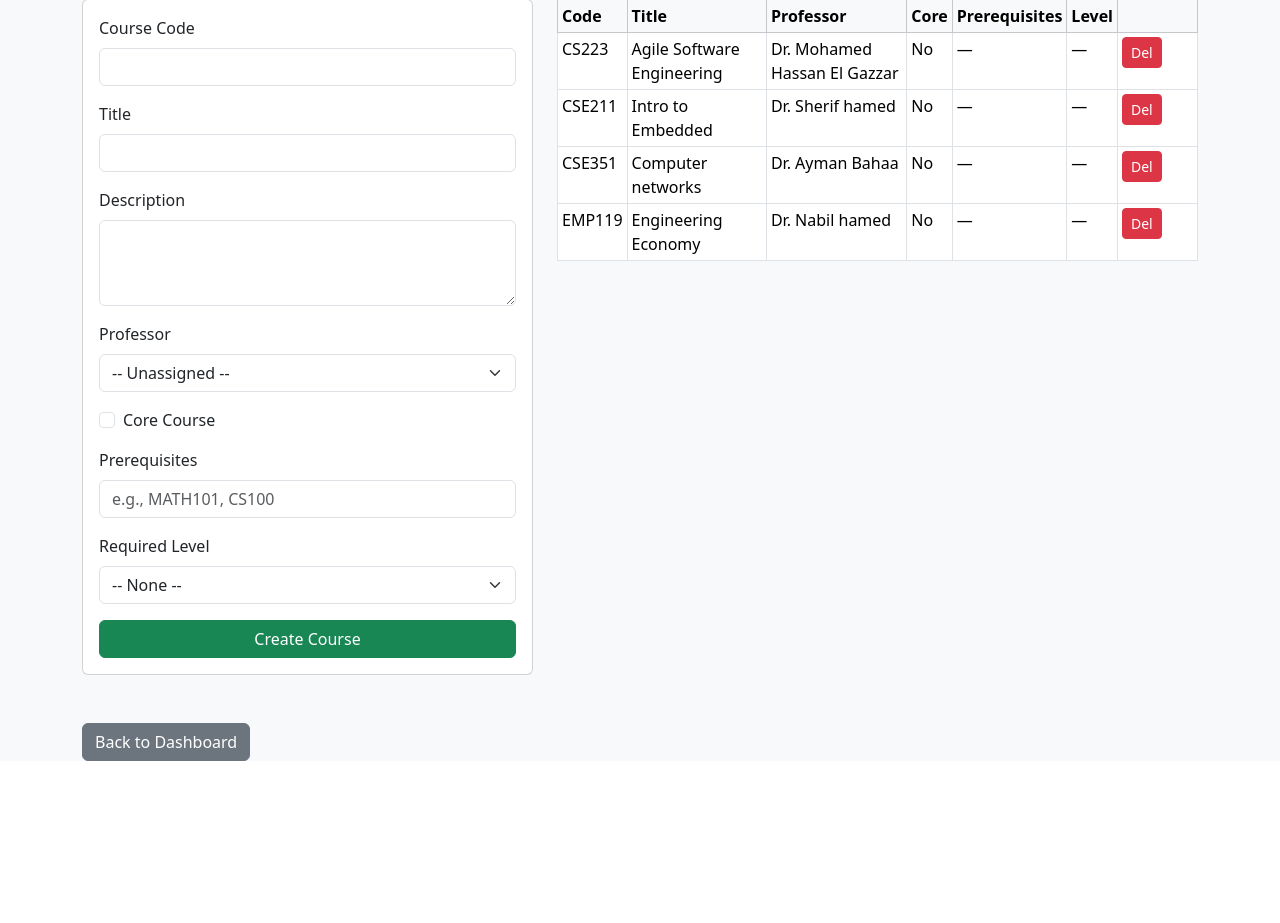
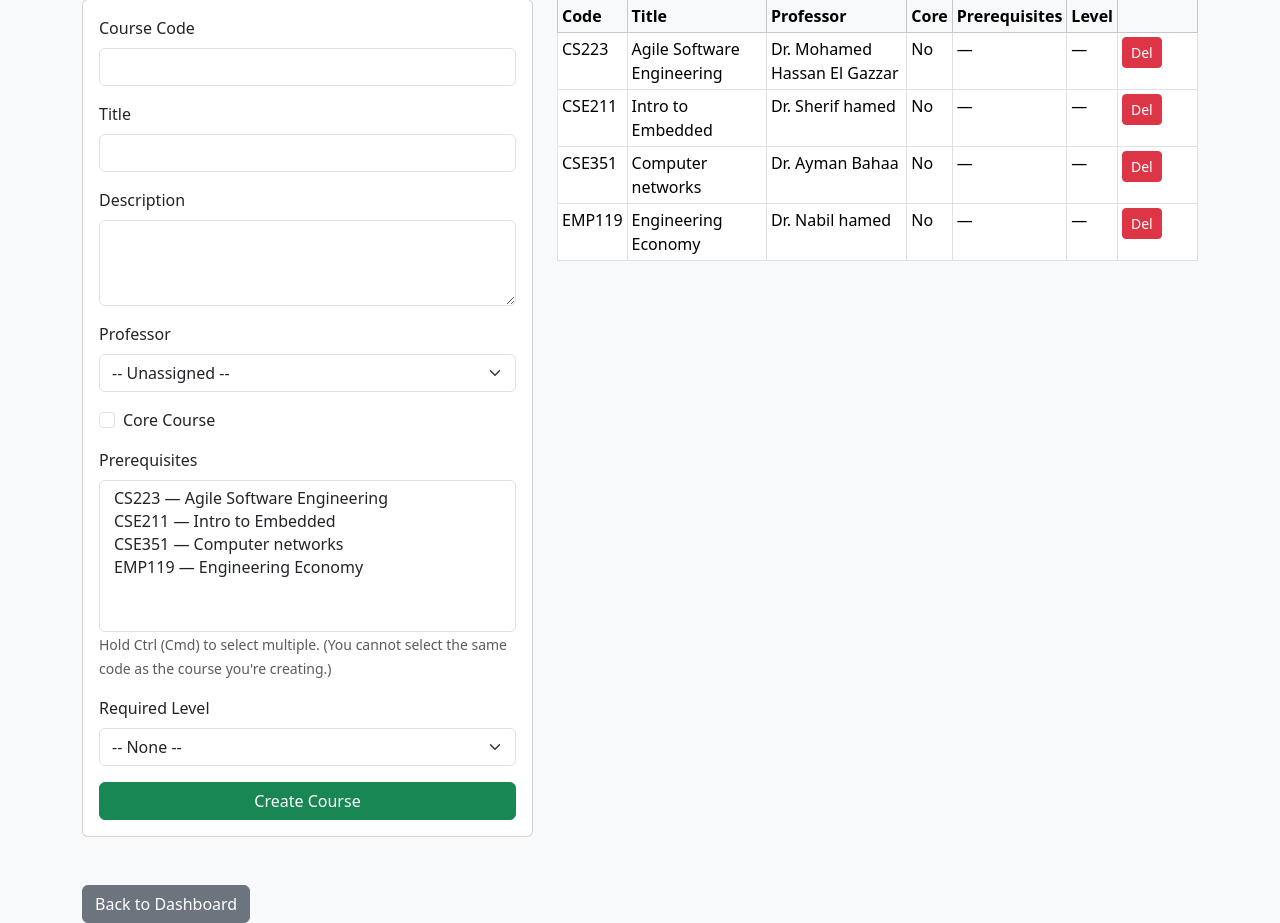
Before and after one commit to rowaidaEmad/ums, a PHP site: page /admin_courses.php in a window 1280 px wide. Shown: the part 155-1078 px from the top of the page. Before the commit the page ends 916 px from the top, so only its background shows below. Run offline with PHP 8.4, Linux system fonts and the light colour scheme; a user stored in the database is signed in; data comes from the database, SQL or seed files in the repository.

Commit message:
updated managing courses

```diff
--- a/admin_courses.php
+++ b/admin_courses.php
@@ -6,6 +6,13 @@ require_once 'db.php';
 $pdo = getDB();
 $errors = [];
 
+// Load professors for dropdown (needed before the form)
+$professors = $pdo->query("SELECT id, name FROM users WHERE role = 'professor' ORDER BY name")->fetchAll();
+
+// Load existing courses (needed for prerequisites multi-select)
+// We select only code and title here for the dropdown; we also retrieve full rows later for the table.
+$courseOptions = $pdo->query("SELECT id, code, title FROM courses ORDER BY code")->fetchAll(PDO::FETCH_ASSOC);
+
 // Handle create new course
 if ($_SERVER['REQUEST_METHOD'] === 'POST' && ($_POST['action'] ?? '') === 'create') {
     $code = trim($_POST['code'] ?? '');
@@ -13,11 +20,54 @@ if ($_SERVER['REQUEST_METHOD'] === 'POST' && ($_POST['action'] ?? '') === 'creat
     $description = trim($_POST['description'] ?? '');
     $professor_id = $_POST['professor_id'] !== '' ? (int)$_POST['professor_id'] : null;
     $is_core = isset($_POST['is_core']) ? 1 : 0;
-    $prerequisites = trim($_POST['prerequisites'] ?? '');
     $must_level = trim($_POST['must_level'] ?? '');
 
-    if (!$code || !$title) {
+    // Handle prerequisites: could be posted as array (multi-select) or single comma-separated string
+    if (isset($_POST['prerequisites']) && is_array($_POST['prerequisites'])) {
+        // from multi-select: values should be course codes
+        $pr_list = array_map('trim', $_POST['prerequisites']);
+    } else {
+        // fallback for older clients: free-text input
+        $pr_raw = trim($_POST['prerequisites'] ?? '');
+        if ($pr_raw === '') {
+            $pr_list = [];
+        } else {
+            // split on commas, semicolons or whitespace
+            $pr_list = array_filter(array_map('trim', preg_split('/[,\s;]+/', $pr_raw)));
+        }
+    }
+
+    if ($code === '' || $title === '') {
         $errors[] = "Course code and title are required.";
+    }
+
+    // Prevent listing itself as prerequisite (case-insensitive)
+    foreach ($pr_list as $pr) {
+        if (strcasecmp($pr, $code) === 0) {
+            $errors[] = "A course cannot list itself as a prerequisite.";
+            break;
+        }
+    }
+
+    // Normalize prerequisites to a comma-separated string for storage (dedupe case-insensitively)
+    $prerequisites = '';
+    if (!empty($pr_list)) {
+        $normalized = [];
+        foreach ($pr_list as $p) {
+            $p = trim($p);
+            if ($p === '') continue;
+            $normalized[strtoupper($p)] = $p; // dedupe case-insensitively
+        }
+        $prerequisites = implode(', ', array_values($normalized));
+    }
+
+    // Check for duplicate course code before attempting insert
+    if (empty($errors)) {
+        $check = $pdo->prepare("SELECT COUNT(*) FROM courses WHERE code = ?");
+        $check->execute([$code]);
+        if ($check->fetchColumn() > 0) {
+            $errors[] = "A course with code {$code} already exists.";
+        }
     }
 
     if (empty($errors)) {
@@ -35,6 +85,9 @@ if ($_SERVER['REQUEST_METHOD'] === 'POST' && ($_POST['action'] ?? '') === 'creat
             ':prerequisites' => $prerequisites,
             ':must_level' => $must_level
         ]);
+
+        // Reload course options so the newly created course appears immediately in the prerequisites list
+        $courseOptions = $pdo->query("SELECT id, code, title FROM courses ORDER BY code")->fetchAll(PDO::FETCH_ASSOC);
     }
 }
 
@@ -44,19 +97,19 @@ if ($_SERVER['REQUEST_METHOD'] === 'POST' && ($_POST['action'] ?? '') === 'delet
     if ($id) {
         $stmt = $pdo->prepare('DELETE FROM courses WHERE id = ?');
         $stmt->execute([$id]);
+
+        // reload course options after deletion
+        $courseOptions = $pdo->query("SELECT id, code, title FROM courses ORDER BY code")->fetchAll(PDO::FETCH_ASSOC);
     }
 }
 
-// Load professors for dropdown
-$professors = $pdo->query("SELECT id, name FROM users WHERE role = 'professor' ORDER BY name")->fetchAll();
-
-// Load existing courses
+// Load existing courses (full rows) for the table view
 $courses = $pdo->query(
     "SELECT c.*, u.name AS professor_name
      FROM courses c
      LEFT JOIN users u ON c.professor_id = u.id
      ORDER BY c.code"
-)->fetchAll();
+)->fetchAll(PDO::FETCH_ASSOC);
 ?>
 
 <?php include 'header.php'; ?>
@@ -92,7 +145,7 @@ $courses = $pdo->query(
                 <select name="professor_id" class="form-select">
                     <option value="">-- Unassigned --</option>
                     <?php foreach ($professors as $p): ?>
-                        <option value="<?= $p['id'] ?>">
+                        <option value="<?= (int)$p['id'] ?>">
                             <?= htmlspecialchars($p['name']) ?>
                         </option>
                     <?php endforeach; ?>
@@ -102,10 +155,22 @@ $courses = $pdo->query(
                 <input type="checkbox" name="is_core" class="form-check-input" id="coreCheck">
                 <label class="form-check-label" for="coreCheck">Core Course</label>
             </div>
+
+            <!-- Prerequisites multi-select dropdown populated from existing courses -->
             <div class="mb-3">
                 <label class="form-label">Prerequisites</label>
-                <input name="prerequisites" class="form-control" placeholder="e.g., MATH101, CS100">
+                <select name="prerequisites[]" class="form-select" multiple size="6">
+                    <?php foreach ($courseOptions as $option): ?>
+                        <option value="<?= htmlspecialchars($option['code']) ?>">
+                            <?= htmlspecialchars($option['code'] . ' — ' . $option['title']) ?>
+                        </option>
+                    <?php endforeach; ?>
+                </select>
+                <small class="form-text text-muted">
+                    Hold Ctrl (Cmd) to select multiple. (You cannot select the same code as the course you're creating.)
+                </small>
             </div>
+
             <div class="mb-3">
                 <label class="form-label">Required Level</label>
                 <select name="must_level" class="form-select">
@@ -147,7 +212,7 @@ $courses = $pdo->query(
                     <td>
                         <form method="post" onsubmit="return confirm('Delete course?');">
                             <input type="hidden" name="action" value="delete">
-                            <input type="hidden" name="id" value="<?= $c['id'] ?>">
+                            <input type="hidden" name="id" value="<?= (int)$c['id'] ?>">
                             <button class="btn btn-sm btn-danger">Del</button>
                         </form>
                     </td>
```
